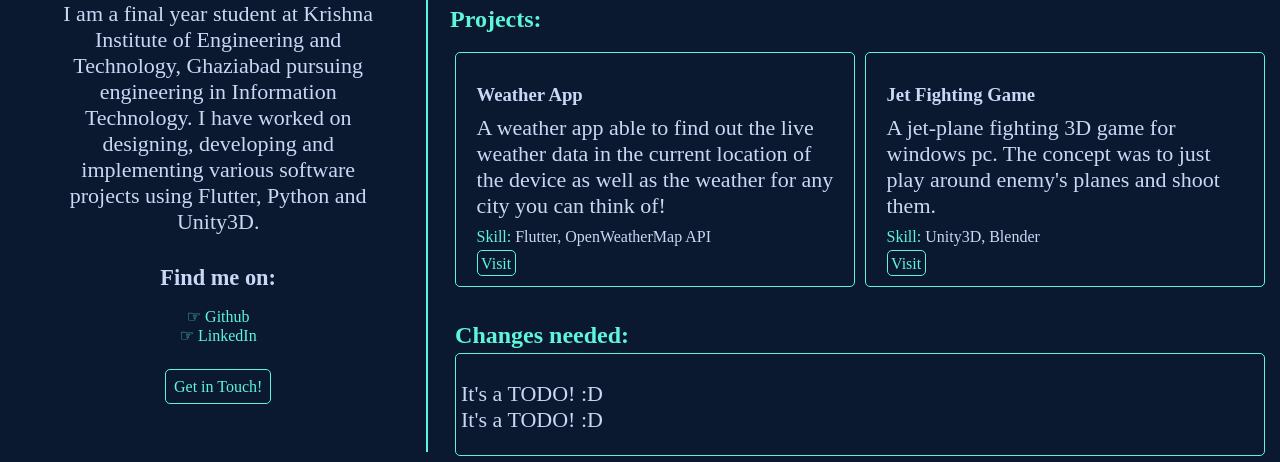
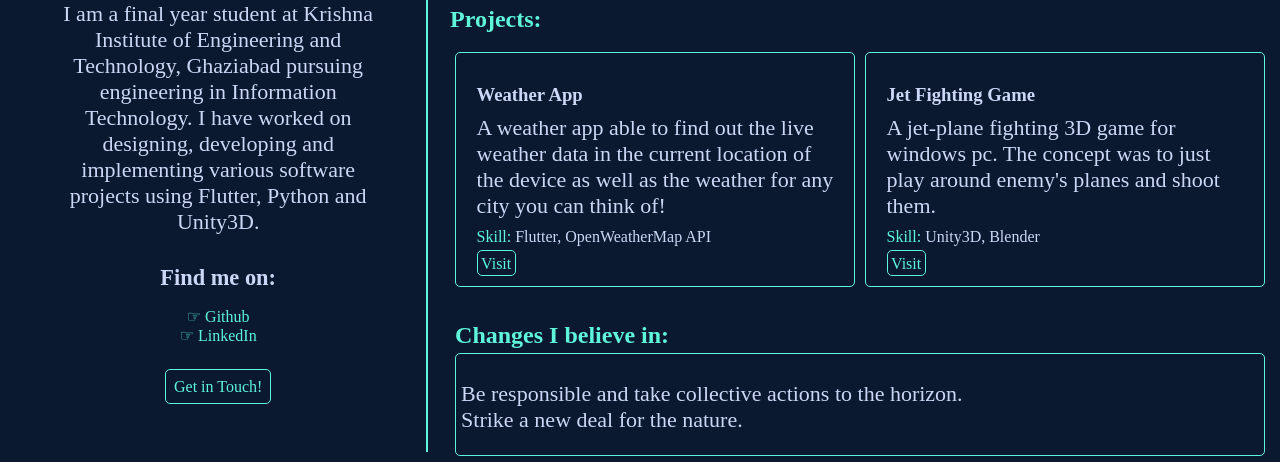
Before and after one commit to vashudevdhama/vashudevdhama.github.io, a plain HTML site: page index.html in a window 1280 px wide. Shown: the part 361-823 px from the top of the page. Drawn offline with Linux system fonts and the light colour scheme.

Commit message:
v1 updated

```diff
--- a/index.html
+++ b/index.html
@@ -140,14 +140,14 @@
         <!-- extra-suggestion -->
         <div class="extra-suggestion">
           <div class="suggest-head">
-            <h2 style="color: #5ef5da;">Changes needed:</h2>
+            <h2 style="color: #5ef5da;">Changes I believe in:</h2>
           </div>
           <!-- extra-suggestion-desc -->
           <div class="extra-suggestion-desc">
             <p>
-              It's a TODO! :D
+              Be responsible and take collective actions to the horizon.
               <br />
-              It's a TODO! :D
+              Strike a new deal for the nature.
             </p>
           </div>
           <!-- extra-suggestion-desc -->
```
